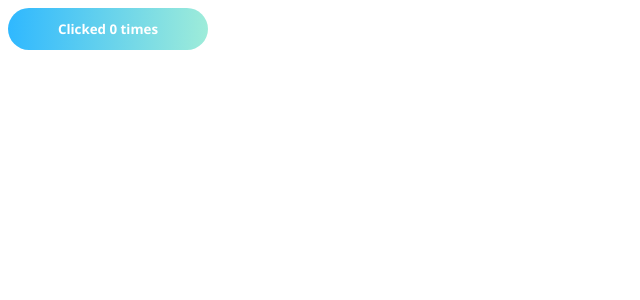
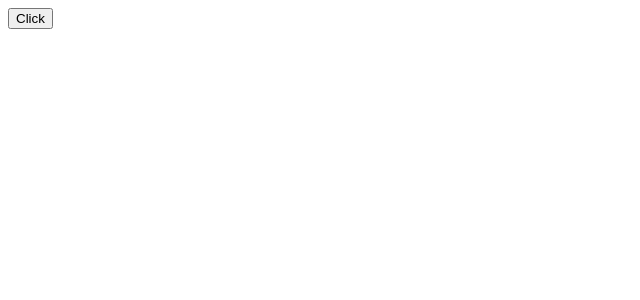
Before and after one commit to AbdulxaqDev/designcode, a React (Create React App) app: page / in a window 1280 px wide. Shown: the top 300 px of the page, without its empty margins (0-640 px from the left). Built offline with nearby package versions, Linux system fonts and the light colour scheme.

Commit message:
useRef hook

```diff
--- a/src/components/Button.jsx
+++ b/src/components/Button.jsx
@@ -1,31 +1,36 @@
-import React, { useEffect, useState } from "react";
-import styled from "styled-components";
+import React, { useRef, useEffect } from "react";
+// import styled from "styled-components";
 
 const Button = () => {
- const [count, setCount] = useState(0);
+ const myRef = useRef(null);
+
  useEffect(() => {
-  document.title = `You clicked ${count} times`
- }, [count])
+  if (myRef) {
+   console.log("myRef", myRef.current);
+  }
+ });
 
  return (
   <>
-   <MyButton onClick={() => setCount(count + 1)}>{`Clicked ${count} times`}</MyButton>
+   <button onClick={() => alert("You clicked")} ref={myRef}>
+    Click
+   </button>
   </>
  );
 };
 
 export default Button;
 
-const MyButton = styled.button`
- background: ${(props) =>
-  props.disabled
-   ? "grey"
-   : "linear-gradient(91.4deg, #2fb8ff 0%, #9eecd9 100%)"};
- padding: 12px 0;
- width: 200px;
- border: none;
- border-radius: 30px;
- color: white;
- font-weight: bold;
- font-family: Segoe UI, sans-serif;
-`;
+// const MyButton = styled.button`
+//  background: ${(props) =>
+//   props.disabled
+//    ? "grey"
+//    : "linear-gradient(91.4deg, #2fb8ff 0%, #9eecd9 100%)"};
+//  padding: 12px 0;
+//  width: 200px;
+//  border: none;
+//  border-radius: 30px;
+//  color: white;
+//  font-weight: bold;
+//  font-family: Segoe UI, sans-serif;
+// `;
```
